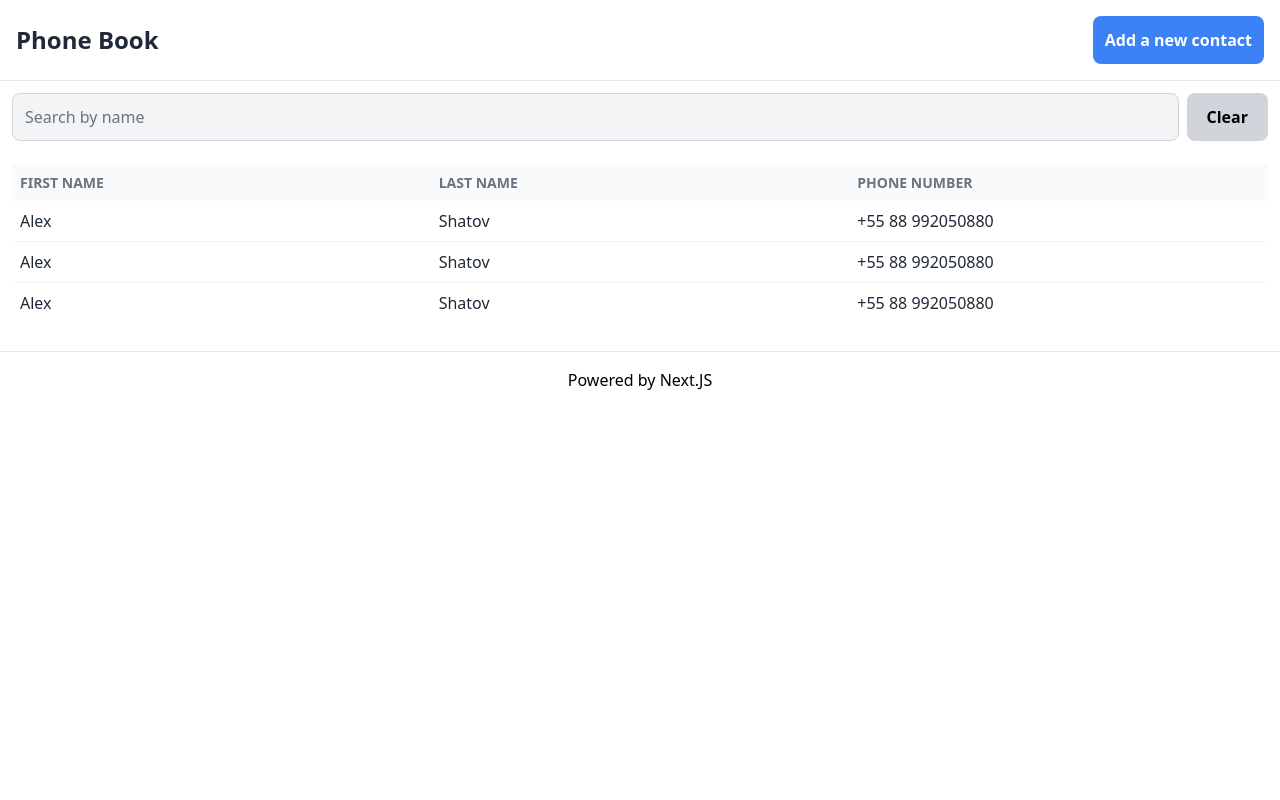
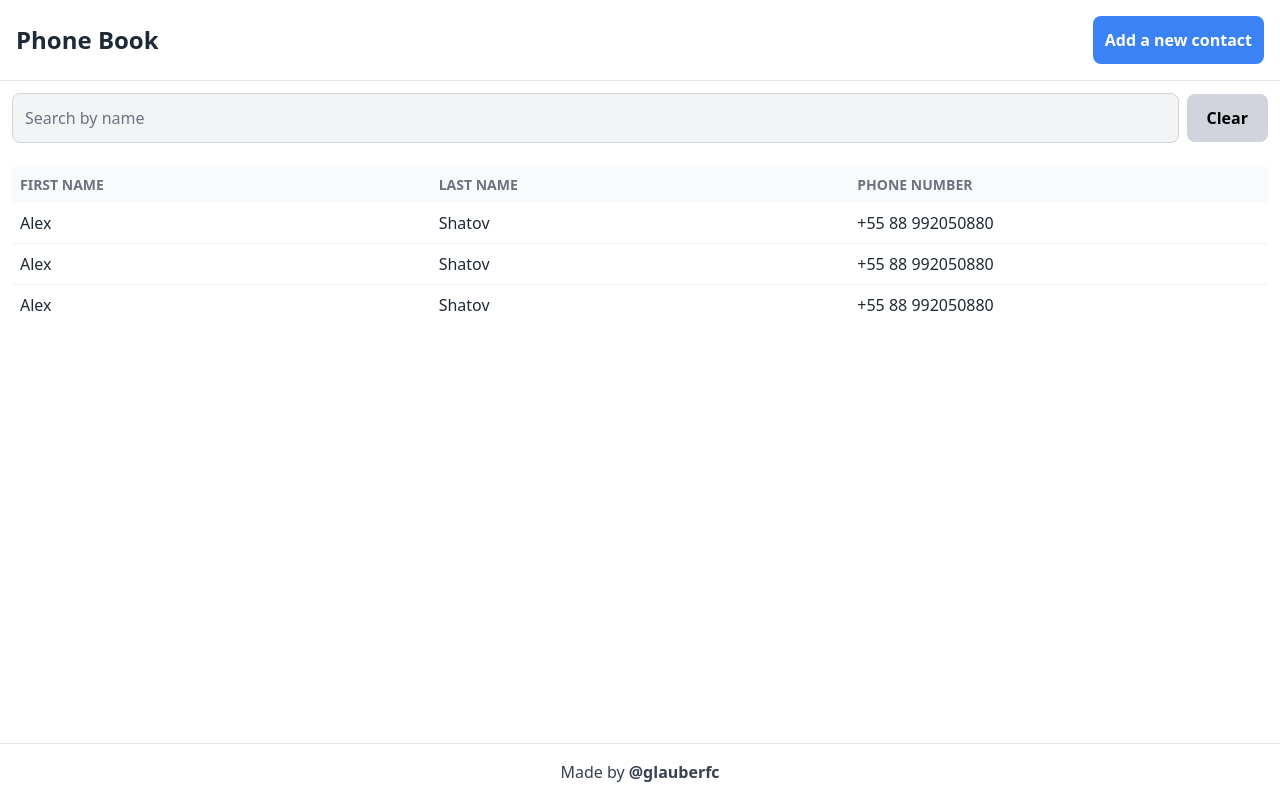
Before and after one commit to glauberfc/phone-book, a Next.js app: page / in a window 1280 px wide. Built offline with nearby package versions, Linux system fonts and the light colour scheme.

Commit message:
Refactoring layout

```diff
--- a/components/Footer.jsx
+++ b/components/Footer.jsx
@@ -1,12 +1,12 @@
 export default function Footer() {
   return (
-    <footer className="w-full mt-4 p-4 bottom-0 text-center border-t border-gray-200">
+    <footer className="self-end w-full mt-4 p-4 text-center border-t border-gray-200 text-gray-700 bg-white">
       <a
-        href="https://vercel.com?utm_source=create-next-app&utm_medium=default-template&utm_campaign=create-next-app"
+        href="https://github.com/glauberfc"
         target="_blank"
         rel="noopener noreferrer"
       >
-        Powered by <span>Next.JS</span>
+        Made by <b>@glauberfc</b>
       </a>
     </footer>
   )
--- /dev/null
+++ b/components/Header.jsx
@@ -0,0 +1,13 @@
+import Link from "next/link"
+import { APP_NAME } from "../constants"
+
+export default function Header() {
+  return (
+    <header className="flex justify-between items-center p-4 header-border">
+      <h1 className="text-2xl font-bold text-gray-800">{APP_NAME}</h1>
+      <Link href="/?new-contact=true" as="/new-contact" passHref>
+        <a className="button button-primary p-3">Add a new contact</a>
+      </Link>
+    </header>
+  )
+}
--- a/components/NewContactModal.jsx
+++ b/components/NewContactModal.jsx
@@ -4,6 +4,9 @@ import { useForm } from "react-hook-form"
 import { toast } from "react-toastify"
 import { useContacts } from "../contexts/contacts-context"
 import { XIcon } from "@heroicons/react/solid"
+import Modal from "react-modal"
+
+Modal.setAppElement("#__next")
 
 export default function NewContactModal() {
   const {
@@ -36,6 +39,13 @@ export default function NewContactModal() {
   }
 
   return (
+    <Modal
+      isOpen={!!router.query["new-contact"]}
+      onRequestClose={() => router.push("/")}
+      contentLabel="Post modal"
+      overlayClassName="absolute w-screen top-0 h-screen z-10 flex justify-center items-center bg-gray-900/75"
+      className="w-full max-w-screen-md h-screen md:h-auto p-5 border md:my-10 border-gray-200 shadow bg-white md:rounded-lg"
+    >
       <div className="mx-auto">
         <div className="flex justify-between pb-3 header-border">
           <h2 className="text-xl font-bold">Add a new contact</h2>
@@ -92,5 +102,6 @@ export default function NewContactModal() {
           </button>
         </form>
       </div>
+    </Modal>
   )
 }
--- a/components/SearchForm.jsx
+++ b/components/SearchForm.jsx
@@ -23,7 +23,7 @@ export default function SearchForm() {
       }}
     >
       <input
-        className="w-full h-full mr-2 p-3 bg-gray-100 text-base rounded-md border-gray-300"
+        className="w-full mr-2 bg-gray-100 text-base rounded-md border-gray-300"
         type="text"
         placeholder="Search by name"
         {...register("searchTerm")}
--- a/constants.js
+++ b/constants.js
@@ -1,3 +1,4 @@
+export const APP_NAME = "Phone Book"
 export const DEFAULT_CONTACTS = [
   {
     firstName: "Alex",
--- a/pages/index.js
+++ b/pages/index.js
@@ -1,50 +1,29 @@
 import Head from "next/head"
-import Link from "next/link"
-import { useRouter } from "next/router"
-import Modal from "react-modal"
 import ContactsList from "../components/ContactsList"
 import Footer from "../components/Footer"
+import Header from "../components/Header"
 import NewContactModal from "../components/NewContactModal"
 import SearchForm from "../components/SearchForm"
-
-Modal.setAppElement("#__next")
+import { APP_NAME } from "../constants"
 
 export default function Home() {
-  const router = useRouter()
-
   return (
     <>
-      <Modal
-        isOpen={!!router.query["new-contact"]}
-        onRequestClose={() => router.push("/")}
-        contentLabel="Post modal"
-        overlayClassName="absolute w-screen top-0 h-screen z-10 flex justify-center items-center bg-gray-900/75"
-        className="w-full max-w-screen-md h-screen md:h-auto p-5 border md:my-10 border-gray-200 shadow bg-white md:rounded-lg"
-      >
-        <NewContactModal />
-      </Modal>
-
       <Head>
-        <title>Create Next App</title>
-        <meta name="description" content="Generated by create next app" />
+        <title>{APP_NAME}</title>
+        <meta name="description" content={`${APP_NAME | Home}`} />
         <link rel="icon" href="/favicon.ico" />
       </Head>
 
-      <header className="flex justify-between items-center p-4 header-border">
-        <h1 className="text-2xl font-bold text-gray-800">Phone Book</h1>
-        <Link href="/?new-contact=true" as="/new-contact" passHref>
-          <a className="button button-primary p-3">Add a new contact</a>
-        </Link>
-      </header>
-
-      <main className="w-full max-w-screen-xl mx-auto">
-        <div className="p-3">
+      <div className="flex flex-col h-screen">
+        <NewContactModal />
+        <Header />
+        <main className="w-full max-w-screen-xl mx-auto mb-auto p-3">
           <SearchForm />
           <ContactsList />
-        </div>
-      </main>
-
-      <Footer />
+        </main>
+        <Footer />
+      </div>
     </>
   )
 }
--- a/styles/globals.css
+++ b/styles/globals.css
@@ -2,10 +2,7 @@
 @tailwind components;
 @tailwind utilities;
 
-.header-border {
-  @apply border-b border-gray-200;
-}
-
+@layer base {
   form > label {
     @apply block font-semibold text-gray-600 text-lg;
   }
@@ -22,6 +19,12 @@ form > input[type="tel"] {
   form > .error-message {
     @apply block mt-1 text-red-500;
   }
+}
+
+@layer components {
+  .header-border {
+    @apply border-b border-gray-200;
+  }
 
   .button {
     @apply font-semibold rounded-lg cursor-pointer;
@@ -30,3 +33,4 @@ form > .error-message {
   .button-primary {
     @apply bg-blue-500 hover:bg-blue-700 text-white;
   }
+}
```
Lines whose indentation alone changed are shown as unchanged.
